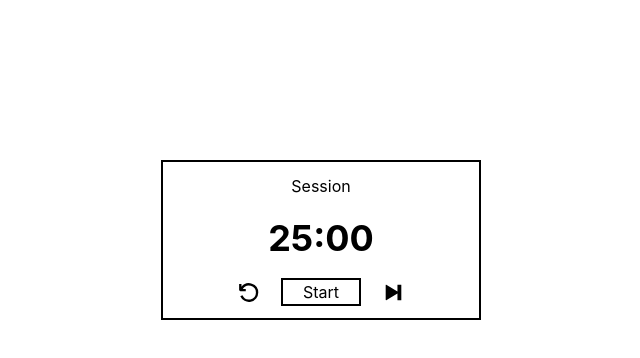
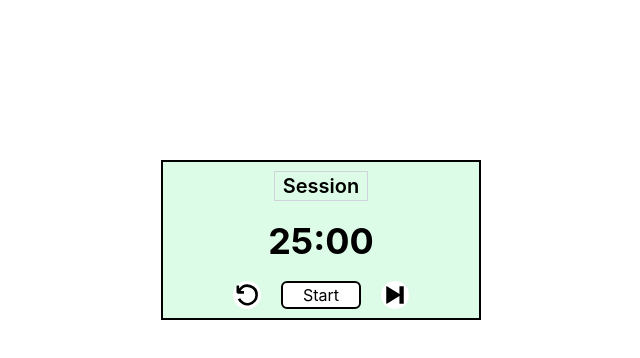
Before and after one commit to VipinTiwari-96/Pomodoro, a React (Create React App) app: page / in a window 1280 px wide. Shown: the top 358 px of the page, without its empty margins (319-959 px from the left). Built offline with nearby package versions, Linux system fonts and the light colour scheme.

Commit message:
long-break functionality

```diff
--- a/src/components/TimerContainer.tsx
+++ b/src/components/TimerContainer.tsx
@@ -1,28 +1,28 @@
-import { FC, useEffect, useState } from "react";
+import { FC, useEffect, useMemo, useState } from "react";
 import { VscDebugRestart } from "react-icons/vsc";
 import { IoIosSkipForward } from "react-icons/io";
+import {
+  DEFAULT_LONG_BREAK_TIME,
+  DEFAULT_SESSION_TIME,
+  DEFAULT_SHORT_BREAK_TIME,
+  getContainerStyle,
+  getTime,
+  State,
+  Time,
+} from "./helper";
 
-enum State {
-  Session = "Session",
-  ShortBreak = "ShortBreak",
-  LongBreak = "LongBreak",
-}
-
-type Time = {
-  minutes: number;
-  seconds: number;
-};
-
-const SESSION_TIME = 25 * 60;
-const SHORT_BREAK_TIME = 5 * 60;
-interface TimerContainerProps {}
-
-const TimerContainer: FC<TimerContainerProps> = () => {
+const TimerContainer: FC = () => {
   const [currentState, setCurrentState] = useState<State>(State.Session);
   const [toggleStart, setToggleStart] = useState<boolean>(false);
-  const [sessionTimer, setSessionTimer] = useState<number>(SESSION_TIME);
-  const [shortBreakTimer, setShortBreakTimer] =
-    useState<number>(SHORT_BREAK_TIME);
+  const [sessionTimer, setSessionTimer] =
+    useState<number>(DEFAULT_SESSION_TIME);
+  const [shortBreakTimer, setShortBreakTimer] = useState<number>(
+    DEFAULT_SHORT_BREAK_TIME
+  );
+  const [longBreakTimer, setLongBreakTimer] = useState<number>(
+    DEFAULT_LONG_BREAK_TIME
+  );
+  const [skipCount, setSkipCount] = useState<number>(0);
 
   useEffect(() => {
     const interval = setInterval(() => {
@@ -31,6 +31,8 @@ const TimerContainer: FC<TimerContainerProps> = () => {
           setSessionTimer((prev) => prev - 1);
         } else if (currentState === State.ShortBreak) {
           setShortBreakTimer((prev) => prev - 1);
+        } else {
+          setLongBreakTimer((prev) => prev - 1);
         }
       }
     }, 1000);
@@ -41,33 +43,38 @@ const TimerContainer: FC<TimerContainerProps> = () => {
   }, [currentState, toggleStart]);
 
   const handleRestart = () => {
-    setSessionTimer(SESSION_TIME);
     setToggleStart(false);
-    setShortBreakTimer(SHORT_BREAK_TIME);
+    setSessionTimer(DEFAULT_SESSION_TIME);
+    setShortBreakTimer(DEFAULT_SHORT_BREAK_TIME);
+    setLongBreakTimer(DEFAULT_LONG_BREAK_TIME);
   };
 
   const handleSkip = () => {
+    setSkipCount((prev) => {
+      if (prev === 5) {
+        return 0;
+      } else {
+        return prev + 1;
+      }
+    });
+
+    setToggleStart(false);
+    setSessionTimer(DEFAULT_SESSION_TIME);
+    setShortBreakTimer(DEFAULT_SHORT_BREAK_TIME);
+    setLongBreakTimer(DEFAULT_LONG_BREAK_TIME);
+  };
+
+  useEffect(() => {
     let state = currentState;
-    if (currentState === State.Session) {
+    if (skipCount === 1 || skipCount === 3) {
       state = State.ShortBreak;
-    } else if (currentState === State.ShortBreak) {
+    } else if (skipCount === 0 || skipCount === 2 || skipCount === 4) {
       state = State.Session;
+    } else {
+      state = State.LongBreak;
     }
     setCurrentState(state);
-
-    setToggleStart(false);
-    setSessionTimer(SESSION_TIME);
-    setShortBreakTimer(SHORT_BREAK_TIME);
-  };
-
-  const getTime = (time: number) => {
-    const minutes = Math.floor(time / 60);
-    const seconds = time % 60;
-    return {
-      minutes,
-      seconds,
-    };
-  };
+  }, [skipCount, currentState]);
 
   const renderTime = (time: Time) => {
     return (
@@ -78,24 +85,35 @@ const TimerContainer: FC<TimerContainerProps> = () => {
     );
   };
 
+  const styledDiv = useMemo(
+    () => getContainerStyle(currentState),
+    [currentState]
+  );
+
   return (
-    <div className="border-2 border-black w-80 h-40 mx-auto flex flex-col justify-center items-center gap-5">
-      <span>{currentState}</span>
+    <div
+      className={`border-2 border-black w-80 h-40 mx-auto flex flex-col justify-center items-center gap-5 ${styledDiv}`}
+    >
+      <span className="text-xl font-semibold border border-gray-300 px-2">
+        {currentState}
+      </span>
       <span className="text-4xl font-bold">
         {renderTime(
           currentState === State.Session
             ? getTime(sessionTimer)
-            : getTime(shortBreakTimer)
+            : currentState === State.ShortBreak
+            ? getTime(shortBreakTimer)
+            : getTime(longBreakTimer)
         )}
       </span>
       <div className="flex gap-5 items-center">
         <VscDebugRestart
           size={25}
           onClick={handleRestart}
-          className="cursor-pointer"
+          className="cursor-pointer bg-white rounded-full w-7 h-7"
         />
         <button
-          className="border-2 border-black w-20 px-5"
+          className="border-2 border-black w-20 px-5 bg-white rounded-md"
           onClick={() => setToggleStart((prev) => !prev)}
         >
           {toggleStart ? "Pause" : "Start"}
@@ -103,7 +121,7 @@ const TimerContainer: FC<TimerContainerProps> = () => {
         <IoIosSkipForward
           size={25}
           onClick={handleSkip}
-          className="cursor-pointer"
+          className="cursor-pointer bg-white rounded-full w-7 h-7"
         />
       </div>
     </div>
--- /dev/null
+++ b/src/components/helper.ts
@@ -0,0 +1,33 @@
+export enum State {
+  Session = "Session",
+  ShortBreak = "ShortBreak",
+  LongBreak = "LongBreak",
+}
+
+export type Time = {
+  minutes: number;
+  seconds: number;
+};
+
+export const DEFAULT_SESSION_TIME = 25 * 60;
+export const DEFAULT_SHORT_BREAK_TIME = 5 * 60;
+export const DEFAULT_LONG_BREAK_TIME = 15 * 60;
+
+export const getTime = (time: number) => {
+  const minutes = Math.floor(time / 60);
+  const seconds = time % 60;
+  return {
+    minutes,
+    seconds,
+  };
+};
+
+export const getContainerStyle = (currentState: State) => {
+  let className = "bg-green-100";
+  if (currentState === State.ShortBreak) {
+    className = "bg-pink-100";
+  } else if (currentState === State.LongBreak) {
+    className = "bg-yellow-100";
+  }
+  return className;
+};
```
